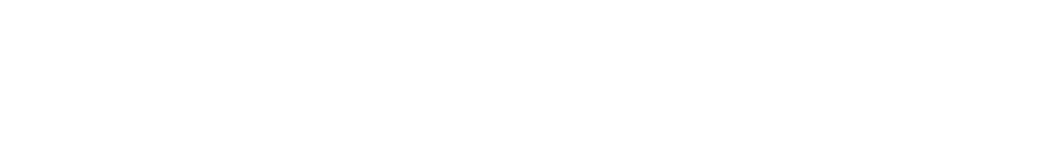
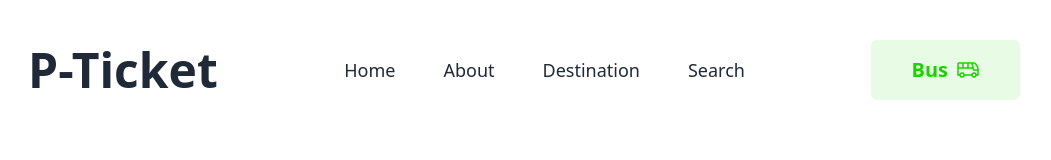
Before and after one commit to mdmarufhossianbd/assignment5th, a plain HTML site: page index.html in a window 1280 px wide. Shown: the whole page, without its empty margins (116-1167 px from the left). Drawn offline with nearby package versions, Linux system fonts and the light colour scheme.

Commit message:
navbar complete

```diff
--- a/index.html
+++ b/index.html
@@ -5,10 +5,39 @@
     <meta charset="UTF-8">
     <meta name="viewport" content="width=device-width, initial-scale=1.0">
     <title>Buy Bus Ticket</title>
+    <!-- Tailwind and Daisy -->
+    <link href="https://cdn.jsdelivr.net/npm/daisyui@4.7.2/dist/full.min.css" rel="stylesheet" type="text/css" />
+    <script src="https://cdn.tailwindcss.com"></script>
+    <!-- Google Fonts -->
+    <link rel="preconnect" href="https://fonts.googleapis.com">
+    <link rel="preconnect" href="https://fonts.gstatic.com" crossorigin>
+    <link
+        href="https://fonts.googleapis.com/css2?family=Inter:wght@100..900&family=Raleway:ital,wght@0,100..900;1,100..900&display=swap"
+        rel="stylesheet">
 </head>
 
-<body>
-
+<body class="mx-36 mt-10">
+    <!-- navbar section -->
+    <section>
+        <div class="flex items-center justify-between">
+            <div>
+                <h2 class="font-extrabold text-5xl">P-Ticket</h2>
+            </div>
+            <div>
+                <ul class="flex gap-12 font-medium text-lg">
+                    <li><a>Home</a></li>
+                    <li><a>About</a></li>
+                    <li><a>Destination</a></li>
+                    <li><a>Search</a></li>
+                </ul>
+            </div>
+            <div>
+                <button
+                    class="flex items-center gap-2 bg-[#1dd1001a] text-xl font-semibold text-[#1dd100] px-10 py-4 rounded-md">Bus<img
+                        src="images/bus-icon.png"></button>
+            </div>
+        </div>
+    </section>
 
     <script src="script.js"></script>
 </body>
```
Also changed, not shown: style.css (added, +14 -0 lines).
